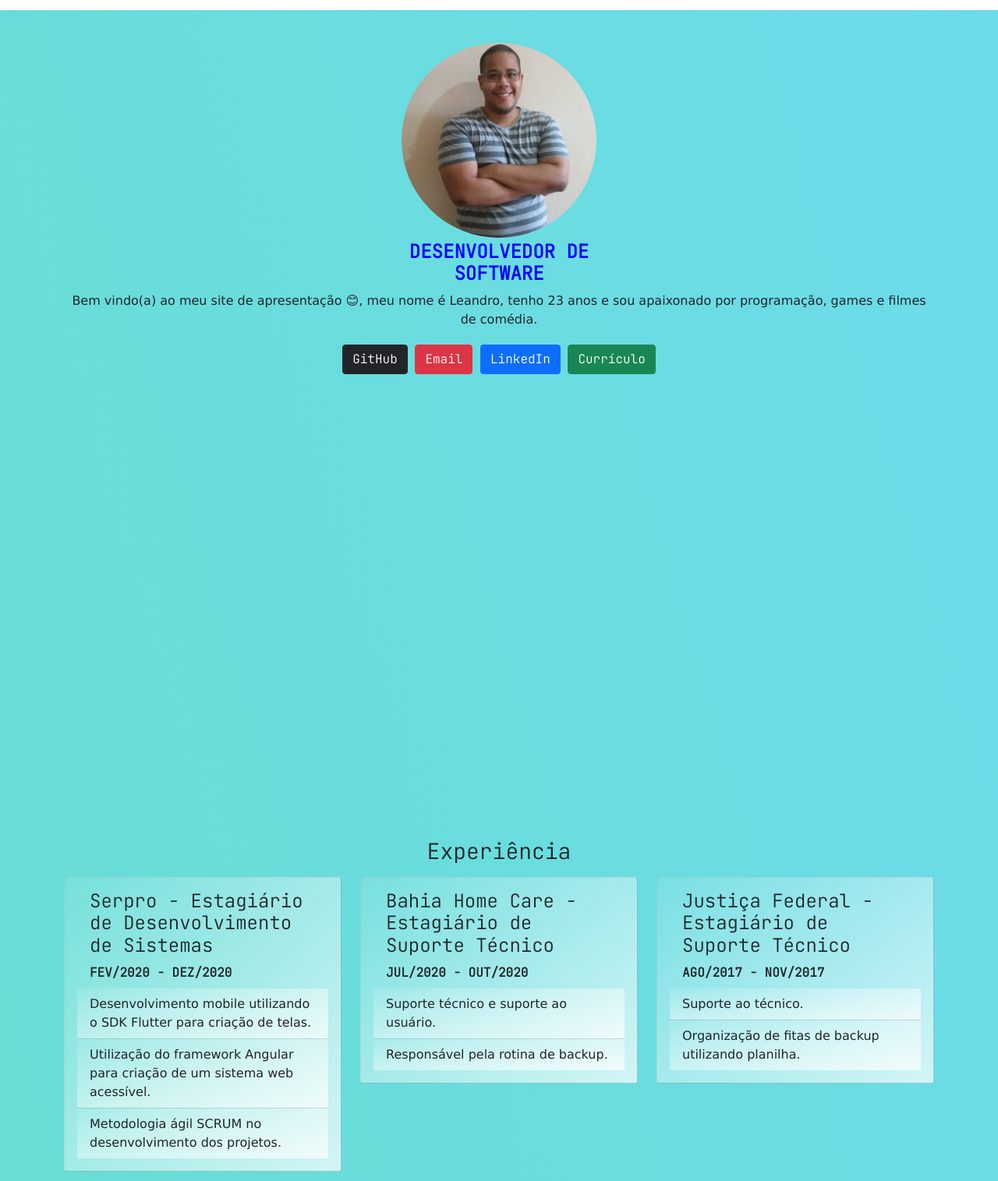
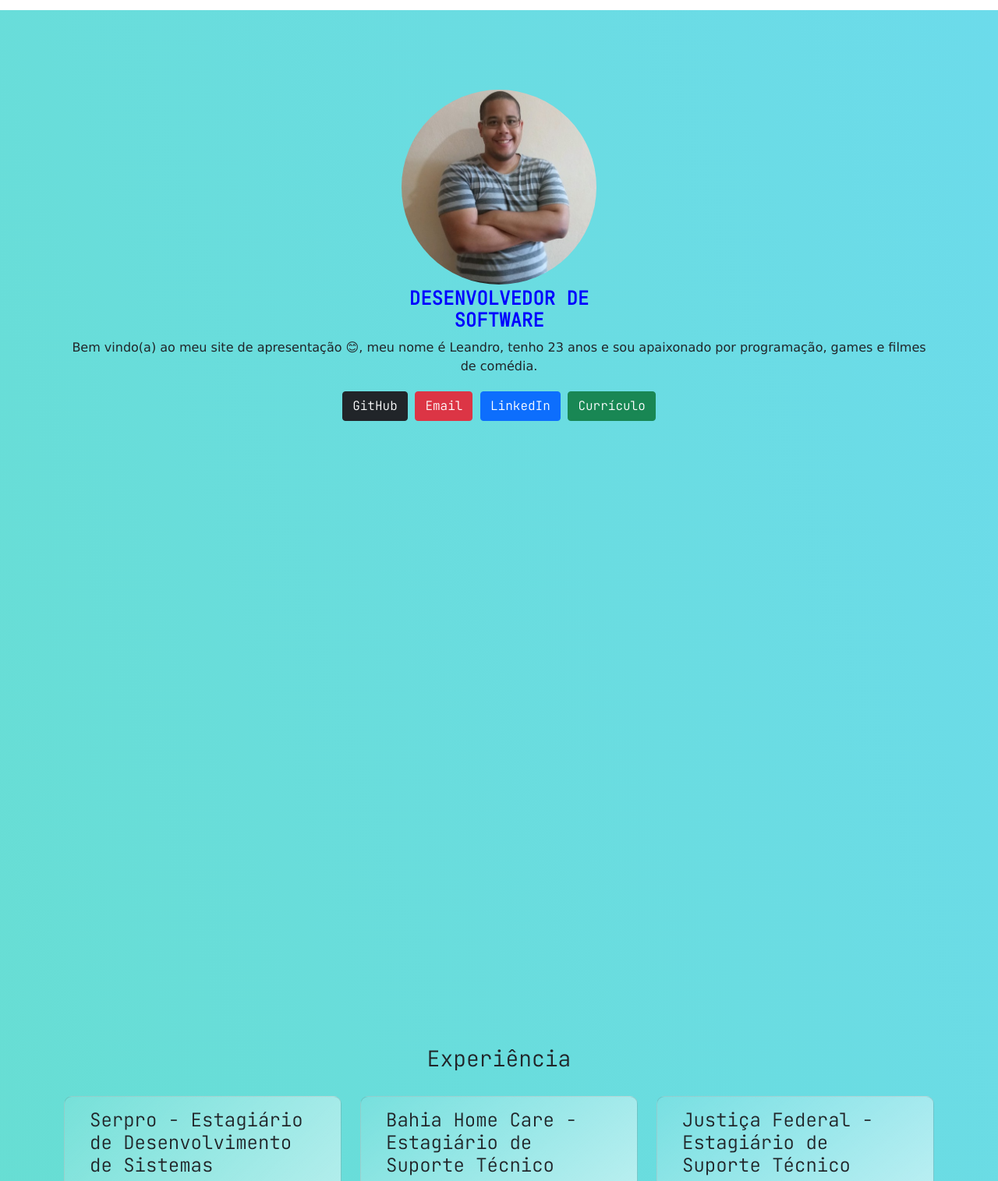
Before and after one commit to leandromsilva/portfolio2, a plain HTML site: page index.html in a window 1280 px wide. Shown: the part 77-1592 px from the top of the page at 78% size. Drawn offline with nearby package versions, Linux system fonts and the light colour scheme.

Commit message:
Padding correction

```diff
--- a/css/style.css
+++ b/css/style.css
@@ -11,7 +11,8 @@ body {
     filter: invert(1);
 }
 
-.card, .list-group-item {
+.card, .list-group-item, .card-img-top {
+    border-radius: 10px !important;
     background: linear-gradient(to right bottom, rgba(255, 255, 255, 0.1), rgba(255, 255, 255, 0.7));
 }
 
@@ -60,8 +61,9 @@ nav {
     color: blue;
 }
 
-#about-me {
-    margin-top: 4rem !important;
+#about-me .container {
+    margin-top: 1rem !important;
+    margin-bottom: 3rem !important;
     height: 100vh;
 }
 
@@ -70,13 +72,14 @@ nav {
 }
 
 .section {
-    padding-top: 10%;
-    padding-bottom: 20%;
+    padding-top: 7%;
+    padding-bottom: 10%;
     margin-top: 7rem !important;
 }
 
 h3 {
     margin-top: 2rem;
+    margin-bottom: 2rem;
     text-align: center;
 }
 
@@ -100,6 +103,7 @@ p.lead {
     }
 
     #about-me {
+        margin-top: 0 !important;
         padding-top: 0px !important;
     }
 
--- a/index.html
+++ b/index.html
@@ -30,7 +30,7 @@
 		</nav>
 	</section>
 	<section id="about-me" class="section text-center">
-		<div class="container mt-1 col">
+		<div class="container col mb-1">
 			<img width="250" id="myimg" class="img-fluid mb-1" src="img/me.png">
 			<h1>Desenvolvedor de<br>Software</h1>
 			<p class="lead auto">
@@ -45,7 +45,7 @@
 		</div>
 	</section>
 	<section id="experience" class="container mt-5 section">
-		<h3 class="mb-3 mt-5">Experiência</h3>
+		<h3 class="mt-5">Experiência</h3>
 		<div class="row">
 			<div class="col-md-6 col-lg-4 mb-3">
 				<div class="card mb-3">
@@ -109,7 +109,7 @@
 		</div>
 	</section>
 	<section id="knowledge" class="container mt-5 mb-3 section">
-		<h3 class="mb-3 mt-5">Conhecimentos</h3>
+		<h3 class="mt-5">Conhecimentos</h3>
 		<div class="row">
 			<div class="col-md-6 col-lg-4 mb-3">
 				<div class="card mb-3">
@@ -173,7 +173,7 @@
 		</div>
 	</section>
 	<section id="projects" class="container mt-5 mb-3 section">
-		<h3 class="mb-3 mt-5">Projetos</h3>
+		<h3 class="mt-5">Projetos</h3>
 		<div class="row">
 			<div class="col-md-6 col-lg-4 mb-3">
 				<div class="card mb-3">
```
